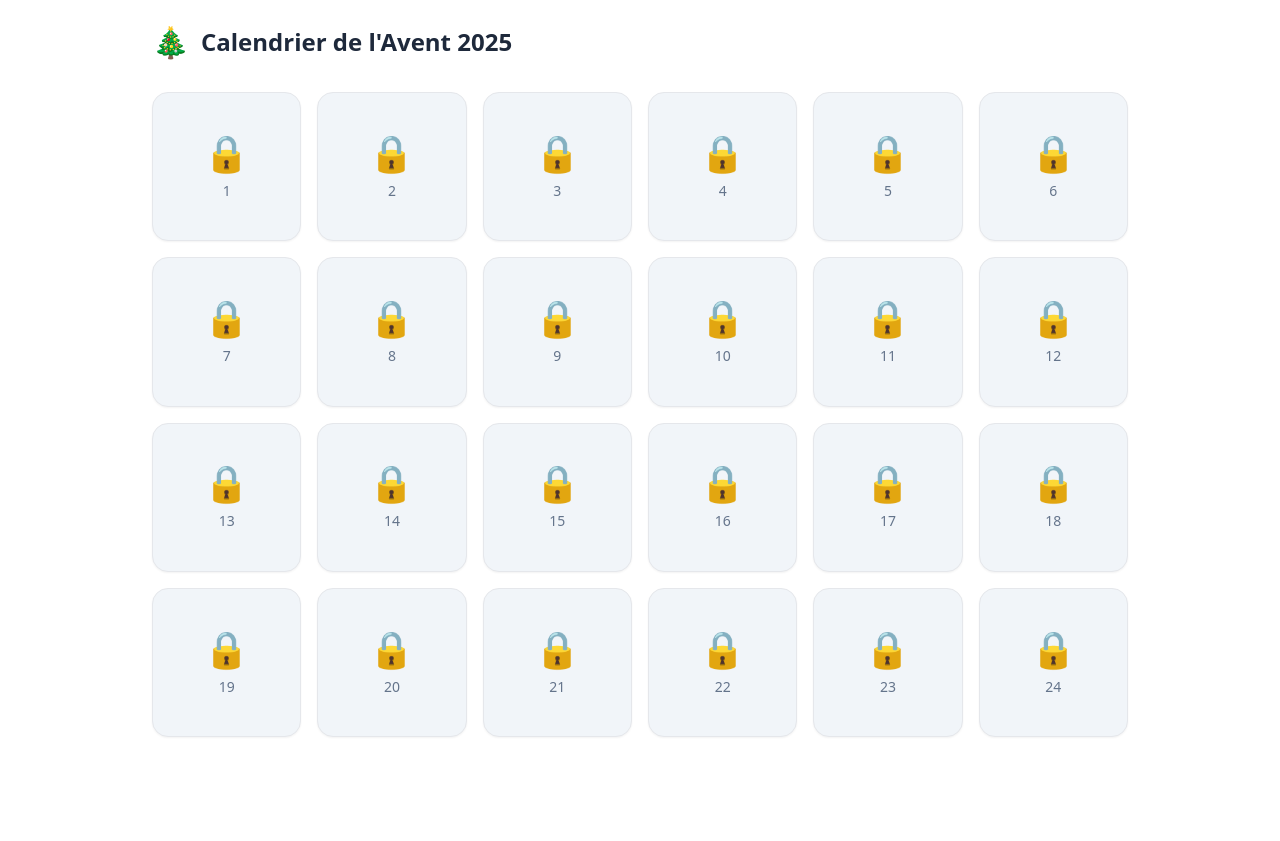
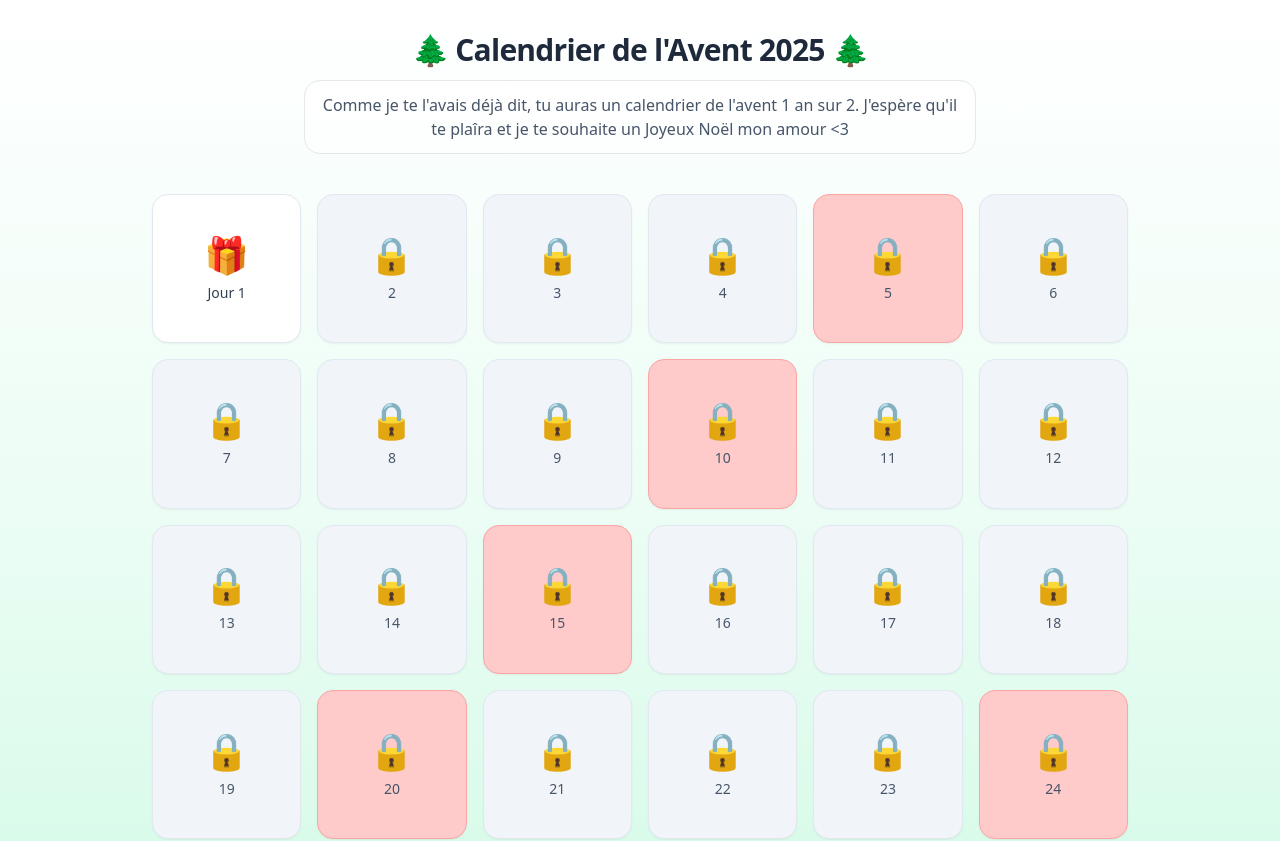
Before and after one commit to Guillaume0704/advent-calendar-app, a React (Vite) app: page / in a window 1280 px wide. Shown: the top 841 px of the page. Built offline with nearby package versions, Linux system fonts and the light colour scheme.

Commit message:
UI update: gradient bg, red special days, centered title + message, footer, day1 preview

```diff
--- a/src/App.jsx
+++ b/src/App.jsx
@@ -2,6 +2,7 @@ import React, { useEffect, useState } from "react";
 
 // --- Config ---
 const ADVENT_YEAR = 2025; // target year for unlocking
+const RED_DAYS = new Set([5, 10, 15, 20, 24]);
 
 // --- Time (Brussels) helpers ---
 function nowBrussels() {
@@ -28,13 +29,15 @@ export default function App() {
   const [selected, setSelected] = useState(null);
 
   return (
-    <div className="min-h-screen bg-white text-slate-800">
-      <header className="p-6 flex items-center justify-between max-w-5xl mx-auto">
-        <div className="flex items-center gap-3">
-          <span className="text-3xl">🎄</span>
-          <div>
-            <h1 className="text-2xl font-bold">Calendrier de l'Avent {ADVENT_YEAR}</h1>
-          </div>
+    <div className="min-h-screen bg-gradient-to-b from-white via-emerald-50 to-emerald-100 text-slate-800">
+      <header className="p-8 max-w-5xl mx-auto">
+        <div className="text-center">
+          <h1 className="text-2xl sm:text-3xl font-bold tracking-tight">
+            🌲 Calendrier de l'Avent {ADVENT_YEAR} 🌲
+          </h1>
+          <p className="mt-3 mx-auto max-w-2xl text-sm sm:text-base text-slate-600 bg-white/70 border rounded-2xl px-4 py-3">
+            {"Comme je te l'avais déjà dit, tu auras un calendrier de l'avent 1 an sur 2. J'espère qu'il te plaîra et je te souhaite un Joyeux Noël mon amour <3 "}
+          </p>
         </div>
       </header>
 
@@ -51,22 +54,30 @@ export default function App() {
       </main>
 
       <footer className="max-w-5xl mx-auto px-6 py-8 text-center text-xs text-slate-500">
-        Fait avec ❤️ — installable comme app (PWA) et fonctionne hors ligne.
+        © Copyright 2025 Guillaume Van Raemdonck, Inc. All rights reserved.
       </footer>
     </div>
   );
 }
 
 function DoorCard({ door, onOpen }) {
-  const open = isDoorOpen(door.id);
+  // Make day 1 available for preview; others follow date
+  const open = door.id === 1 || isDoorOpen(door.id);
+  const isRed = RED_DAYS.has(door.id);
+
+  const base = [
+    "relative aspect-square rounded-2xl p-3 border shadow-sm transition",
+    open ? "hover:shadow-md" : "cursor-not-allowed",
+  ];
+
+  const colorClass = open
+    ? (isRed ? "bg-red-100 border-red-200" : "bg-white border-slate-200")
+    : (isRed ? "bg-red-200 border-red-300" : "bg-slate-100 border-slate-200");
 
   return (
     <button
       onClick={onOpen}
-      className={[
-        "relative aspect-square rounded-2xl p-3 border shadow-sm transition",
-        open ? "bg-white hover:shadow-md" : "bg-slate-100 cursor-not-allowed",
-      ].join(" ")}
+      className={[...base, colorClass].join(" ")}
       disabled={!open}
       title={open ? `Ouvrir le jour ${door.id}` : `Verrouillé jusqu'au ${door.id} décembre`}
       aria-label={open ? `Jour ${door.id} ouvrable` : `Jour ${door.id} verrouillé`}
@@ -75,12 +86,12 @@ function DoorCard({ door, onOpen }) {
         {open ? (
           <>
             <span className="text-4xl" aria-hidden>🎁</span>
-            <span className="mt-2 text-sm text-slate-600">Jour {door.id}</span>
+            <span className="mt-2 text-sm text-slate-700">Jour {door.id}</span>
           </>
         ) : (
           <>
             <span className="text-4xl" aria-hidden>🔒</span>
-            <span className="mt-2 text-sm text-slate-500">{door.id}</span>
+            <span className="mt-2 text-sm text-slate-600">{door.id}</span>
           </>
         )}
       </div>
```
